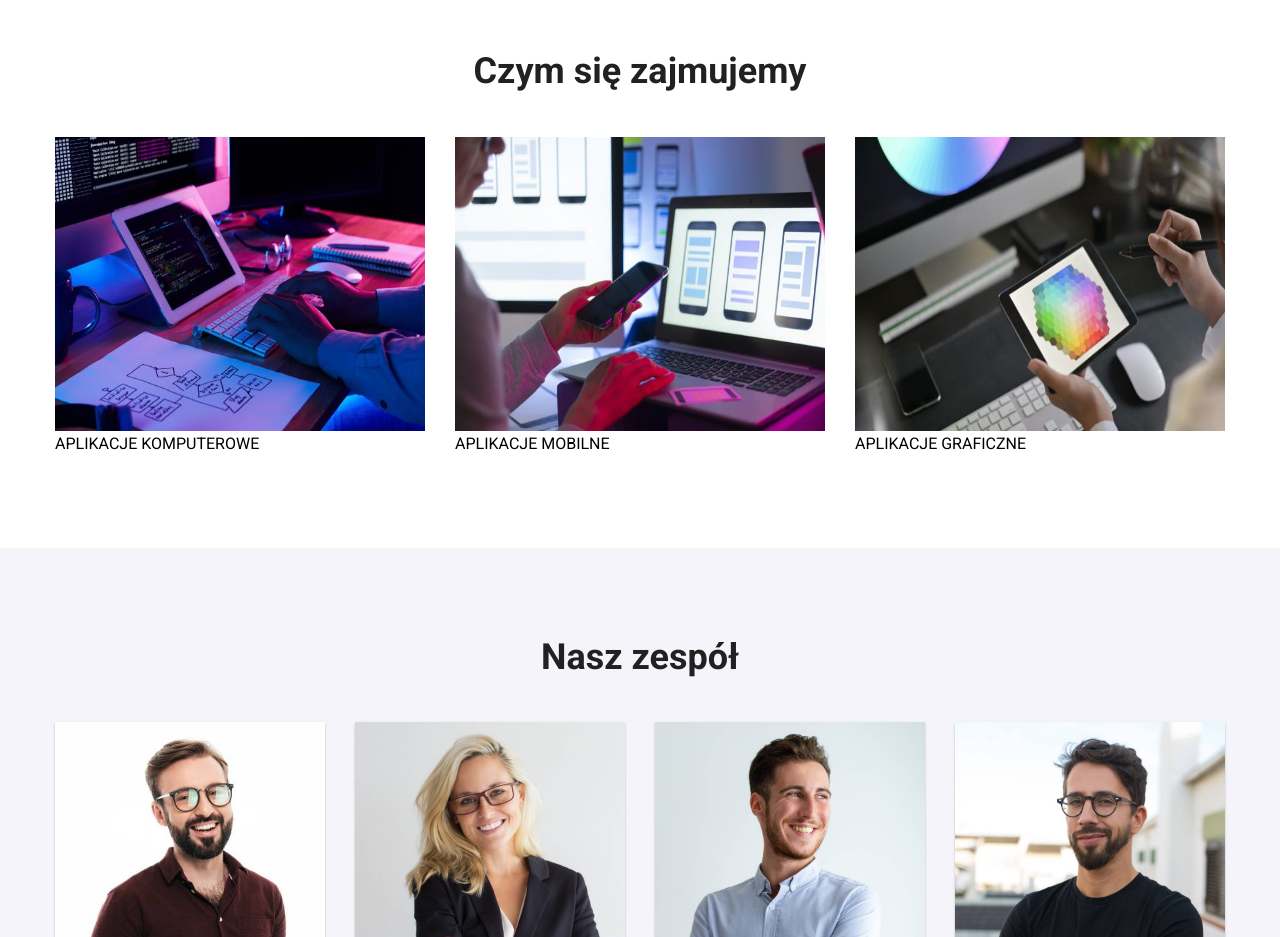
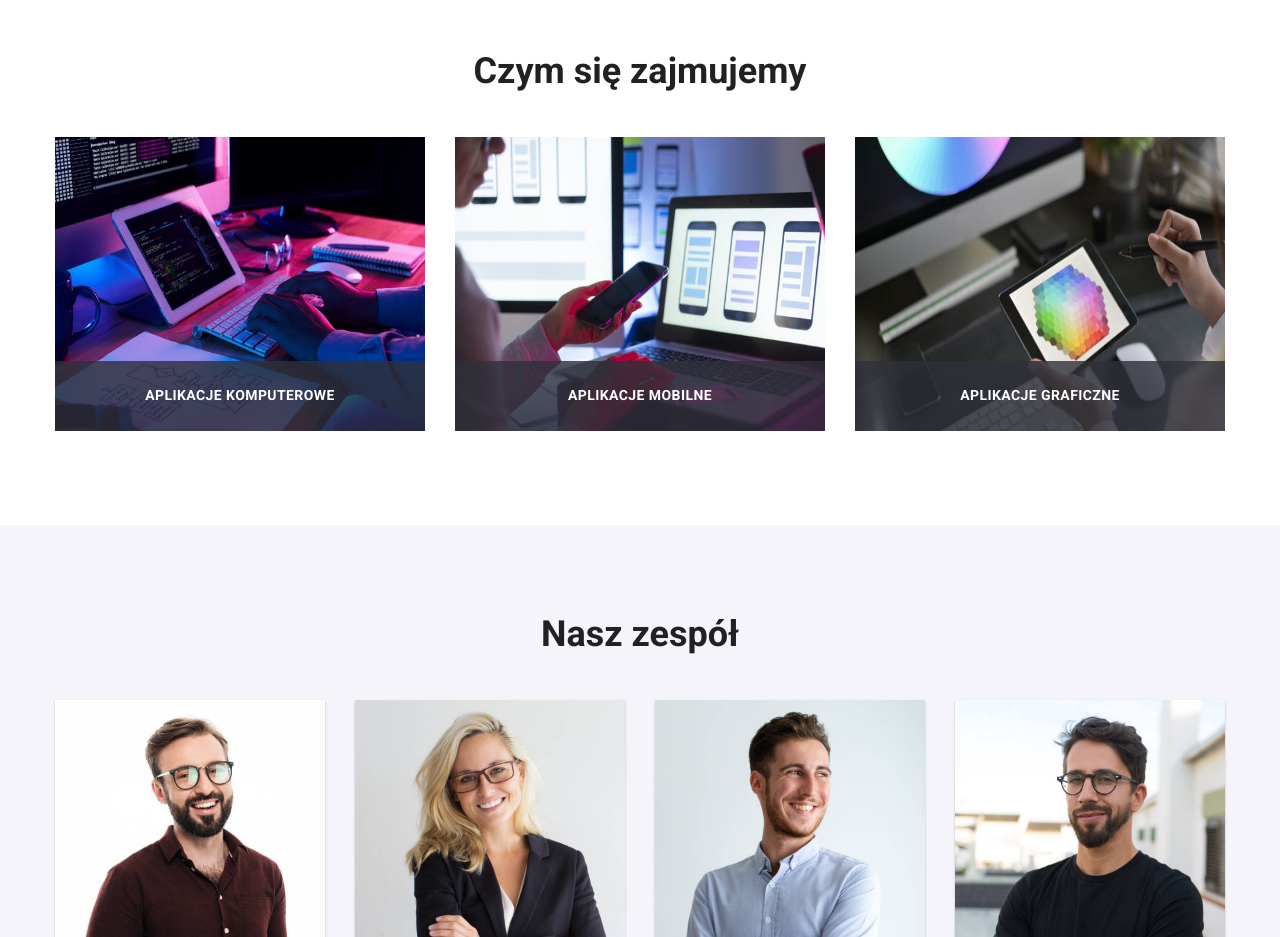
Before and after one commit to AnnaMaleszka/goit-markup-hw-05, a plain HTML site: page index.html in a window 1280 px wide. Shown: the part 1060-1997 px from the top of the page. Drawn offline with Linux system fonts and the light colour scheme.

Commit message:
hw05 11.03

```diff
--- a/css/style.css
+++ b/css/style.css
@@ -246,6 +246,36 @@ h1 {
   list-style-type: none;
   display: flex;
   justify-content: space-between;
+}
+
+.front-bacground {
+  position: relative;
+  width: 370px;
+  height: 294px;
+}
+.whatwedo-label {
+  position: absolute;
+  /* bottom: 0px;
+  left: 0px; */
+  /* top: 0px;
+  left: 0px; */
+}
+
+.front-bacground > .whatwedo-label {
+  background-color: rgba(47, 48, 58, 0.8);
+  color: #ffffff;
+  position: absolute;
+  right: 0;
+  bottom: 0;
+  left: 0;
+
+  text-align: center;
+  font-size: 14px;
+  line-height: 1.14;
+  font-weight: 700;
+  padding-top: 27px;
+  padding-bottom: 27px;
+  letter-spacing: 0.03em;
 }
 
 .style-jobs {
--- a/index.html
+++ b/index.html
@@ -134,7 +134,7 @@
               height="294"
 
             />
-            <p class="label">APLIKACJE KOMPUTEROWE</p>
+            <p class="whatwedo-label">APLIKACJE KOMPUTEROWE</p>
           </li>
           <li class="front-bacground">
             <img
@@ -143,7 +143,7 @@
               width="370"
               height="294"
             />
-             <p class="label">APLIKACJE MOBILNE</p>
+             <p class="whatwedo-label">APLIKACJE MOBILNE</p>
           </li>
           <li class="front-bacground">
             <img
@@ -152,7 +152,7 @@
               width="370"
               height="294"
             />
-             <p class="label">APLIKACJE GRAFICZNE</p>
+             <p class="whatwedo-label">APLIKACJE GRAFICZNE</p>
           </li>
         </ul>
       </section>
```
